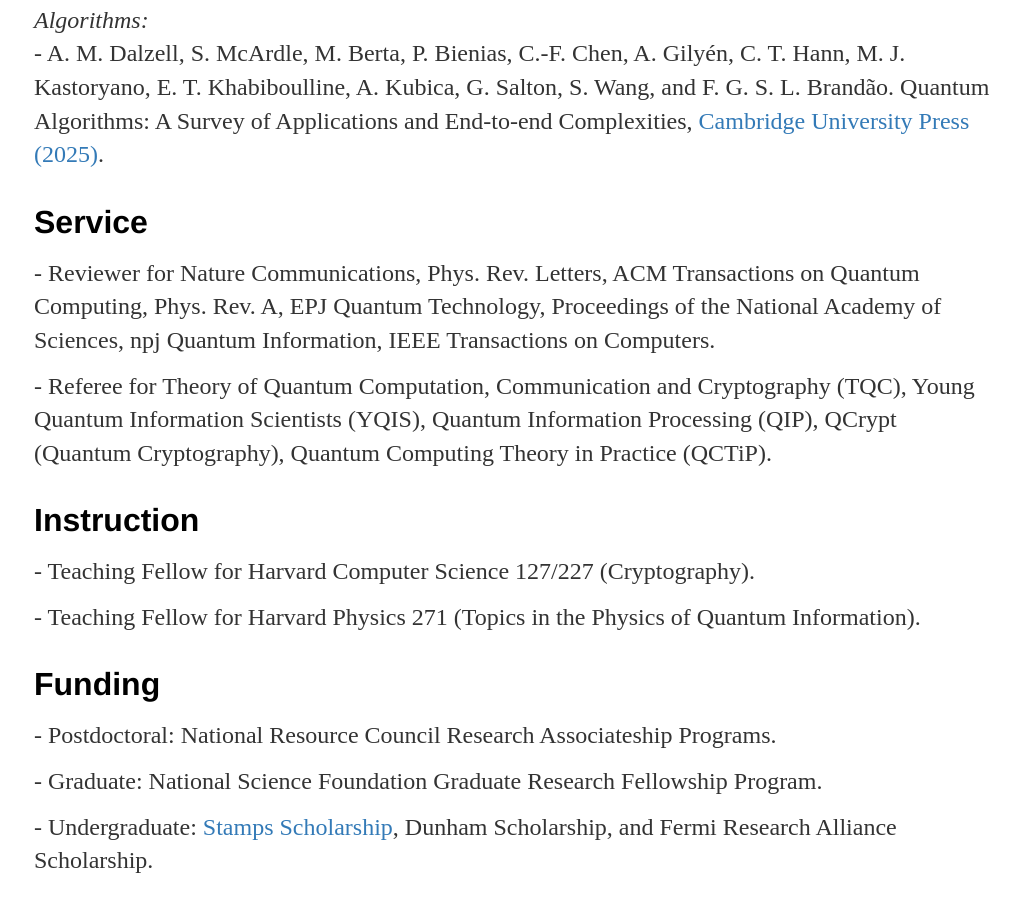
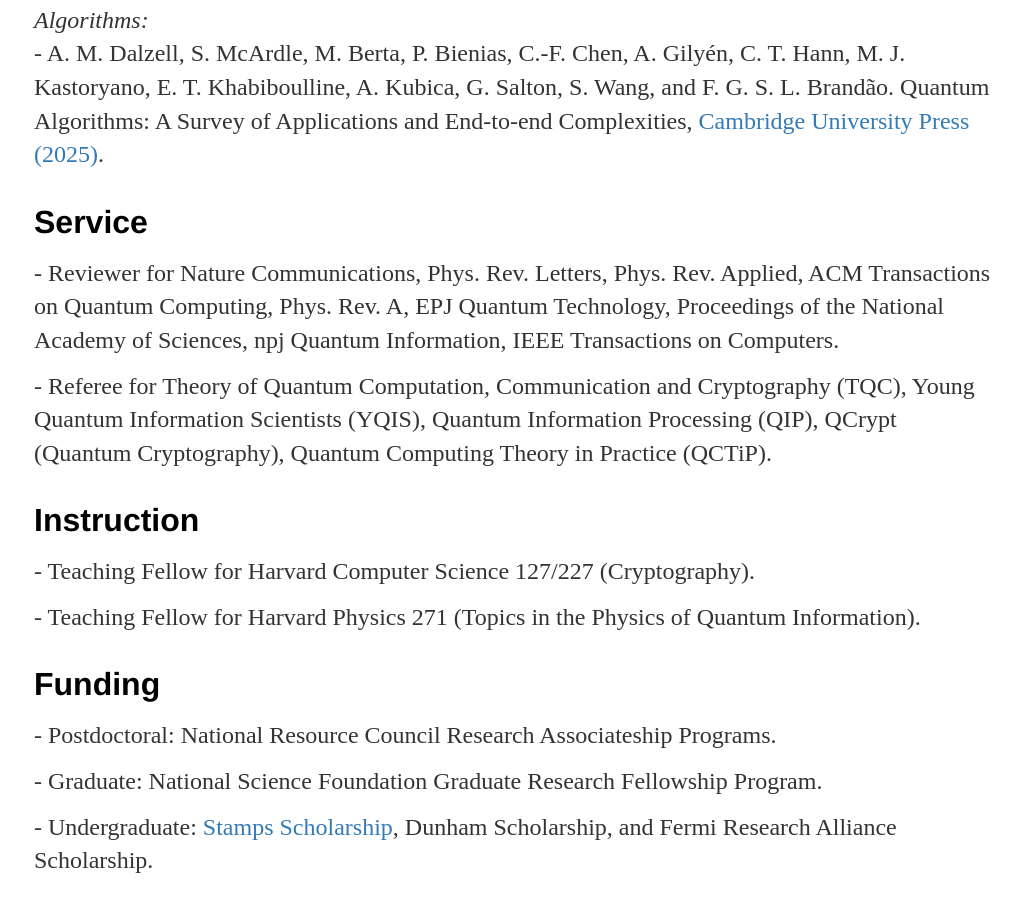
Before and after one commit to emilkhab/emilkhab.github.io, a Jekyll site: the page built from index.html, in a window 1280 px wide and 900 px high, scrolled down 1477 px. Shown: the whole window, without its empty margins (126-1146 px from the left). Built offline with Jekyll 4.4.1, drawn with Linux system fonts in a browser that asks for light colours.

Commit message:
Update index.html

```diff
--- a/index.html
+++ b/index.html
@@ -44,7 +44,7 @@
 
 <div class="blurb" id="Service">
 	<h2>Service</h2>
-	<p>- Reviewer for Nature Communications, Phys. Rev. Letters, ACM Transactions on Quantum Computing, Phys. Rev. A, EPJ Quantum Technology, Proceedings of the National Academy of Sciences, npj Quantum Information, IEEE Transactions on Computers.</p>
+	<p>- Reviewer for Nature Communications, Phys. Rev. Letters, Phys. Rev. Applied, ACM Transactions on Quantum Computing, Phys. Rev. A, EPJ Quantum Technology, Proceedings of the National Academy of Sciences, npj Quantum Information, IEEE Transactions on Computers.</p>
 	<p>- Referee for Theory of Quantum Computation, Communication and Cryptography (TQC), Young Quantum Information Scientists (YQIS), Quantum Information Processing (QIP), QCrypt (Quantum Cryptography), Quantum Computing Theory in Practice (QCTiP).</p>
 </div>
 
```
